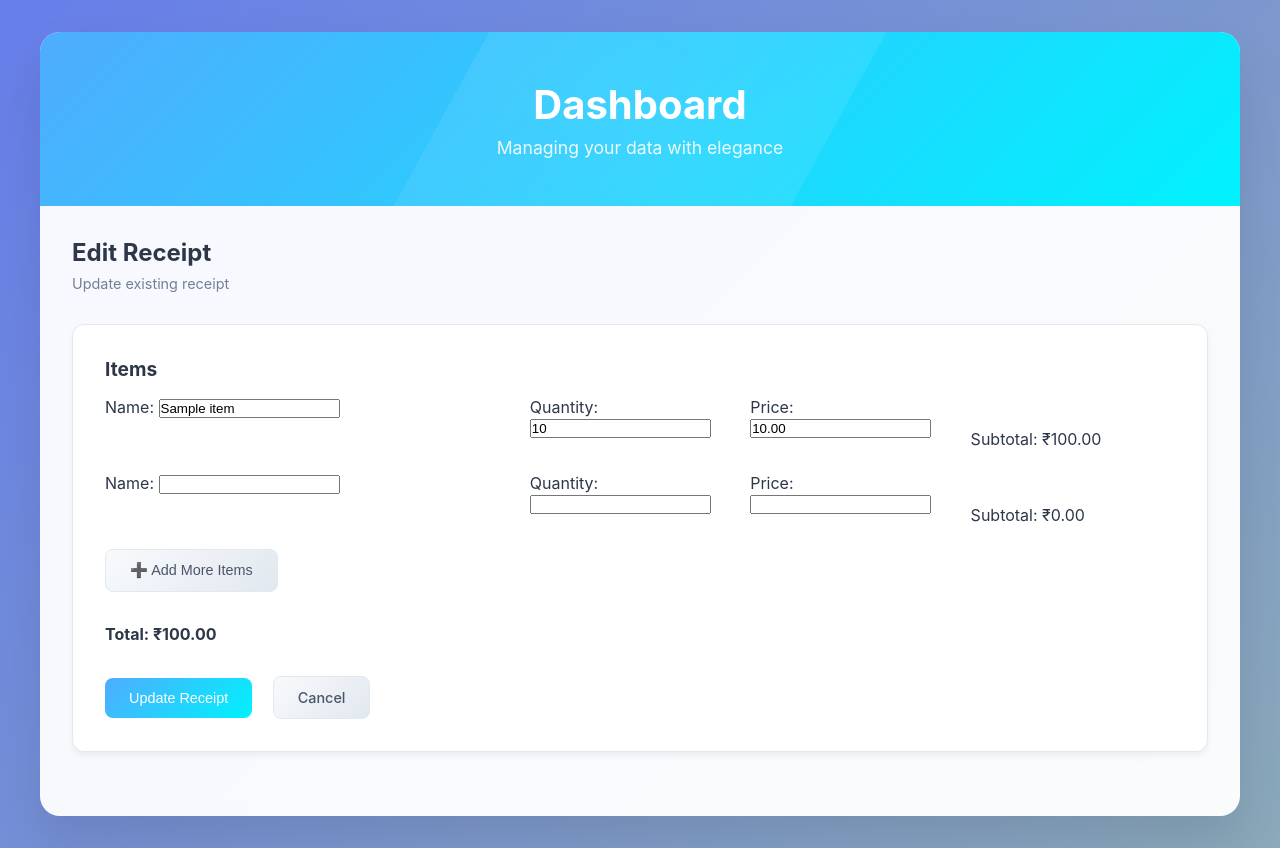
After one commit to Ambady-dileep/quick-receipt-generator, a Django app: page /receipts/form/1/ in a window 1280 px wide. The commit adds this page. Run offline with Django 5.2, Linux system fonts and the light colour scheme; tables that the repository leaves empty hold one stand-in row (values such as "Sample post"); some libraries are stand-ins or nearby versions.

Commit message:
add and edit receipt

```diff
--- /dev/null
+++ b/receipts/forms.py
@@ -0,0 +1,12 @@
+from django import forms
+from .models import Receipt,Item
+from django.forms import inlineformset_factory
+
+class ReceiptForm(forms.ModelForm):
+    class Meta:
+        model = Receipt
+        fields =['customer']
+
+ItemFormSet = inlineformset_factory(
+    Receipt, Item, fields = ['name','quantity','unit','price'],extra=1
+)
--- a/receipts/models.py
+++ b/receipts/models.py
@@ -1,4 +1,5 @@
 from django.db import models
+from django.db.models import Sum, F, FloatField
 
 # Create your models here.
 class Customer(models.Model):
@@ -13,11 +14,33 @@ class Customer(models.Model):
 class Receipt(models.Model):
     customer = models.ForeignKey(Customer,on_delete=models.CASCADE)
     date_created = models.DateTimeField(auto_now_add=True)
+    total = models.DecimalField(max_digits=10, decimal_places=2, default=0)
+
+    def calculate_total(self):
+        return self.items.aggregate(
+            total=Sum(F('quantity') * F('price'), output_field=FloatField())
+        )['total'] or 0
+
+    def __str__(self):
+        return f"Receipt #{self.id} - {self.customer.name}"
+
 
 class Item(models.Model):
+    UNIT_CHOICES = [
+        ('kg', 'kg'),
+        ('g', 'g'),
+        ('ltr', 'ltr'),
+        ('ml', 'ml'),
+        ('pcs', 'pcs'),
+        ('box', 'box'),
+        ('meter', 'meter'),
+        ('dozen', 'dozen'),
+        # add more as needed
+    ]
     receipt = models.ForeignKey(Receipt,on_delete=models.CASCADE,related_name='items')
     name = models.CharField(max_length=100)
     quantity = models.PositiveIntegerField()
+    unit = models.CharField(max_length=10, choices=UNIT_CHOICES, default='pcs')
     price = models.DecimalField(max_digits=10,decimal_places=2)
 
     def __str__(self):
--- a/receipts/templates/receipts/customers_list.html
+++ b/receipts/templates/receipts/customers_list.html
@@ -201,7 +201,7 @@
                                    data-tooltip="View Details">
                                     <span class="icon-eye"></span>
                                 </a>
-                                <a href="/customers/{{ customer.id }}/receipts"
+                                <a href="/customers/{{ customer.id }}/receipts/"
                                    class="btn-action btn-receipts"
                                    data-tooltip="View Receipts">
                                     <span class="icon-receipt"></span>
--- /dev/null
+++ b/receipts/templates/receipts/receipt_form.html
@@ -0,0 +1,119 @@
+{% extends "base.html" %}
+{% block title %}{{ title }}{% endblock %}
+
+{% block content %}
+<div style="display: flex; justify-content: space-between; align-items: center; margin-bottom: 2rem;">
+    <div>
+        <h2 style="margin: 0; color: #2d3748; font-size: 1.5rem;">{{ title }}</h2>
+        <p style="margin: 0.5rem 0 0 0; color: #718096; font-size: 0.9rem;">
+            {% if is_edit %}Update existing receipt{% else %}Create a new receipt with line items{% endif %}
+        </p>
+    </div>
+</div>
+
+<div class="card">
+    <form method="POST" id="receiptForm">
+        {% csrf_token %}
+        <input type="hidden" name="customer_id" value="{{ customer.id }}">
+
+        {{ formset.management_form }}
+
+        <h3 style="font-size: 1.2rem; margin-bottom: 1rem;">Items</h3>
+        <div id="formset-container">
+            {% for form in formset %}
+                <div class="form-group item-form" style="display: flex; gap: 1rem; align-items: flex-start;">
+                    <div style="flex: 2;">
+                        {{ form.name.label_tag }} {{ form.name }}
+                    </div>
+                    <div style="flex: 1;">
+                        {{ form.quantity.label_tag }} {{ form.quantity }}
+                    </div>
+                    <div style="flex: 1;">
+                        {{ form.price.label_tag }} {{ form.price }}
+                    </div>
+                    <div style="flex: 1; margin-top: 2rem;">
+                        <span class="item-total">Subtotal: ₹0.00</span>
+                    </div>
+                </div>
+            {% endfor %}
+        </div>
+
+        <div style="margin: 1rem 0;">
+            <button type="button" id="addMore" class="btn btn-secondary">➕ Add More Items</button>
+        </div>
+
+        <div style="margin-top: 2rem; font-weight: bold;">
+            Total: ₹<span id="grandTotal">0.00</span>
+        </div>
+
+        <div style="margin-top: 2rem;">
+            <button type="submit" class="btn btn-primary">
+                {% if is_edit %}Update{% else %}Create{% endif %} Receipt
+            </button>
+            <a href="{% url 'customer_receipts' customer.id %}" class="btn btn-secondary" style="margin-left: 1rem;">
+                Cancel
+            </a>
+        </div>
+    </form>
+</div>
+
+<script>
+    function calculateSubtotals() {
+        let grandTotal = 0.0;
+        document.querySelectorAll('.item-form').forEach(form => {
+            const qty = parseFloat(form.querySelector('[name$="-quantity"]').value) || 0;
+            const price = parseFloat(form.querySelector('[name$="-price"]').value) || 0;
+            const subtotal = qty * price;
+            form.querySelector('.item-total').innerText = `Subtotal: ₹${subtotal.toFixed(2)}`;
+            grandTotal += subtotal;
+        });
+        document.getElementById('grandTotal').innerText = grandTotal.toFixed(2);
+    }
+
+    document.getElementById('formset-container').addEventListener('input', calculateSubtotals);
+
+    document.getElementById('addMore').addEventListener('click', () => {
+        const totalForms = document.querySelector('#id_item_set-TOTAL_FORMS');
+        if (!totalForms) {
+            alert("Formset management input not found!");
+            return;
+        }
+
+        const container = document.getElementById('formset-container');
+        const newIndex = parseInt(totalForms.value);
+
+        const lastForm = container.querySelector('.item-form:last-child');
+        const newForm = lastForm.cloneNode(true);
+
+        newForm.querySelectorAll('input').forEach(input => {
+            input.name = input.name.replace(/item_set-(\d+)-/, `item_set-${newIndex}-`);
+            input.id = input.id.replace(/item_set-(\d+)-/, `item_set-${newIndex}-`);
+            input.value = '';
+        });
+
+        newForm.querySelector('.item-total').innerText = 'Subtotal: ₹0.00';
+        container.appendChild(newForm);
+        totalForms.value = newIndex + 1;
+
+        calculateSubtotals();
+    });
+
+    document.getElementById('receiptForm').addEventListener('submit', function(e) {
+        e.preventDefault();
+        const total = document.getElementById('grandTotal').innerText;
+        Swal.fire({
+            title: 'Confirm Receipt Submission',
+            text: `Total: ₹${total}`,
+            icon: 'info',
+            showCancelButton: true,
+            confirmButtonText: 'Submit',
+        }).then((result) => {
+            if (result.isConfirmed) {
+                e.target.submit();
+            }
+        });
+    });
+
+    window.onload = calculateSubtotals;
+</script>
+{% endblock %}
--- a/receipts/urls.py
+++ b/receipts/urls.py
@@ -7,4 +7,8 @@ urlpatterns = [
     path('customers/', views.customers_list, name='customers_list'),
     path('customers/add/',views.add_customer, name='add_customer'),
     path('customers/<int:customer_id>/delete/',views.delete_customer, name='delete_customer'),
-]
+    path('receipts/form/', views.add_or_edit_receipt, name='add_receipt'),
+    path('receipts/<int:receipt_id>/', views.receipt_detail, name='receipt_detail'),
+    path('receipts/form/<int:receipt_id>/', views.add_or_edit_receipt, name='edit_receipt'),
+    path('customers/<int:customer_id>/receipts/', views.customer_receipts, name='customer_receipts'),
+    ]
--- a/receipts/views.py
+++ b/receipts/views.py
@@ -2,7 +2,9 @@ from django.shortcuts import render, redirect, get_object_or_404
 from django.http import JsonResponse,HttpResponse
 from django.views.decorators.csrf import csrf_exempt
 import json
+from django.db.models import Sum
 from .models import Customer,Receipt,Item
+from .forms import ReceiptForm, ItemFormSet
 
 # Create your views here.
 
@@ -33,3 +35,69 @@ def delete_customer(request, customer_id):
         customer.delete()
         return JsonResponse({'success': True})
     return JsonResponse({'error': 'Invalid request'}, status=405)
+
+def add_or_edit_receipt(request, receipt_id=None):
+    if receipt_id:
+        receipt = get_object_or_404(Receipt, id=receipt_id)
+        customer = receipt.customer
+        title = "Edit Receipt"
+    else:
+        customer_id = request.GET.get('customer_id') or request.POST.get('customer_id')
+        customer = get_object_or_404(Customer, id=customer_id)
+        receipt = None
+        title = "Add New Receipt"
+
+    if request.method == 'POST':
+        form = ReceiptForm(request.POST, instance=receipt)
+        formset = ItemFormSet(request.POST, instance=receipt)
+
+        if form.is_valid() and formset.is_valid():
+            new_receipt = form.save(commit=False)
+            new_receipt.customer = customer
+
+            # Save receipt without calculating total yet
+            new_receipt.save()
+
+            # Save the items first
+            formset.instance = new_receipt
+            formset.save()
+
+            # ✅ Now calculate and update the total properly
+            new_receipt.total = new_receipt.calculate_total()
+            new_receipt.save()
+
+
+            return redirect('customer_receipts', customer_id=customer.id)
+    else:
+        form = ReceiptForm(instance=receipt)
+        formset = ItemFormSet(instance=receipt)
+
+    return render(request, 'receipts/receipt_form.html', {
+        'form': form,
+        'formset': formset,
+        'title': title,
+        'is_edit': receipt_id is not None,
+        'customer': customer
+    })
+
+
+def receipt_detail(request,receipt_id):
+    receipt = get_object_or_404(Receipt,id=receipt_id)
+    return render(request,'receipts/receipt_detail.html',{'receipt':receipt})
+
+def customer_receipts(request, customer_id):
+    customer = get_object_or_404(Customer, id=customer_id)
+    receipts = Receipt.objects.filter(customer=customer).order_by('-date_created')
+
+    print("Customer:", customer)
+    print("Receipts found:", receipts.count())
+    for r in receipts:
+        print(f"Receipt #{r.id}, Total: ₹{r.total}")
+
+    grand_total = receipts.aggregate(total=Sum('total'))['total'] or 0
+
+    return render(request, 'receipts/customer_receipts.html', {
+        'customer': customer,
+        'receipts': receipts,
+        'grand_total': grand_total
+    })
```
Also changed, not shown: receipts/templates/receipts/customer_receipts.html (added, +47 -0 lines), receipts/migrations/0004_receipt_total.py (added), receipts/migrations/0005_item_unit.py (added).
